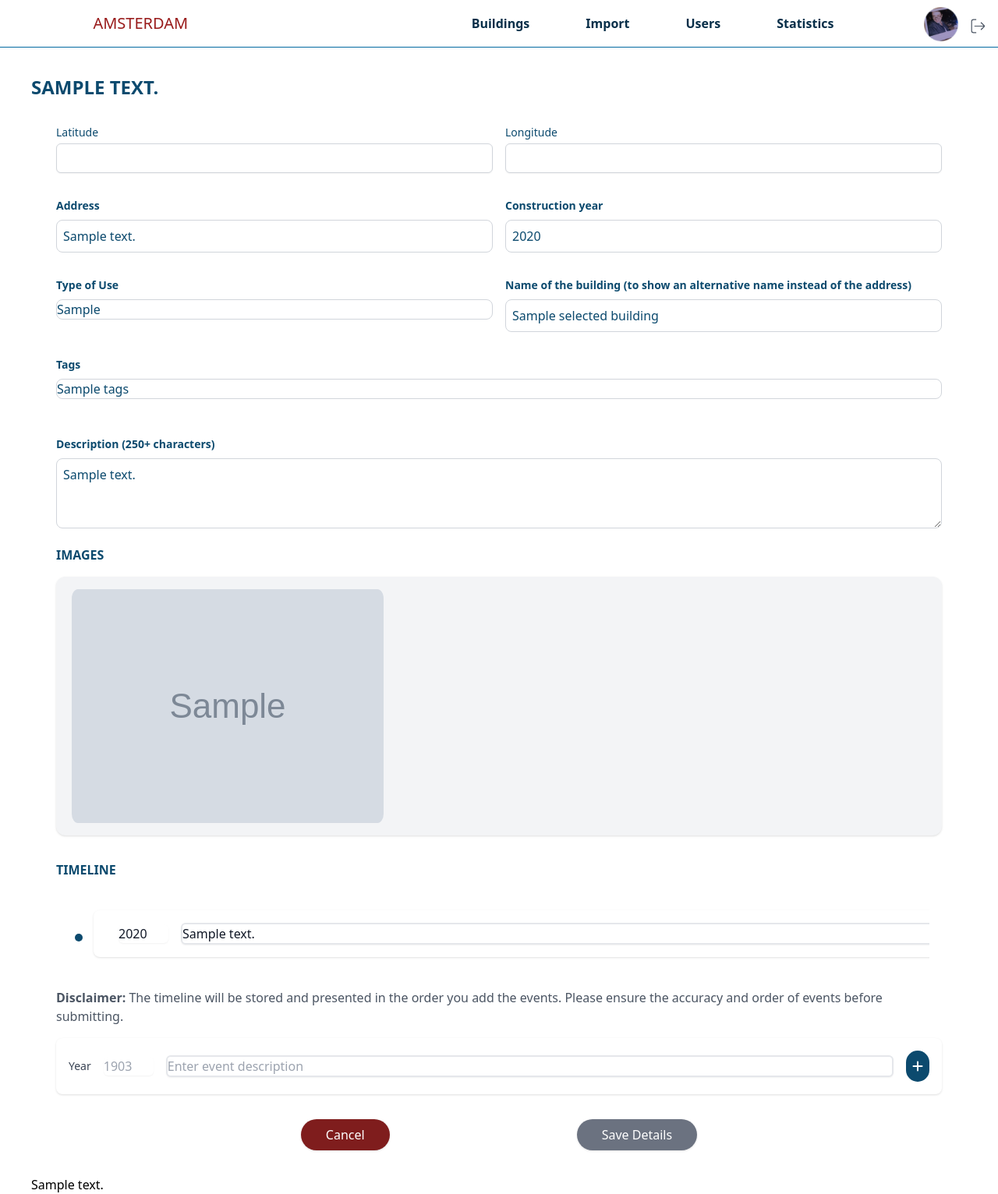
After one commit to Synpex/anno-dashboard, a Django app: template buildings/templates/edit_building.html in a window 1280 px wide. The commit adds this page. Shown: the whole page at 78% size. Run offline with Django 4.2, Linux system fonts and the light colour scheme; the template is opened without the code that fills it: most values are stand-ins (such as "Sample title", 1, 10 or a date in 2020); grey boxes marked "Sample" are stand-in pictures; some libraries are stand-ins or nearby versions.

Commit message:
Add a view for editing buildings along with it's HTML Templates.

```diff
--- /dev/null
+++ b/buildings/templates/edit_building.html
@@ -0,0 +1,356 @@
+{% load static tailwind_tags %} {% load static %}
+<!DOCTYPE html>
+<html lang="en">
+  <head>
+    <title>ANNO Amsterdam</title>
+    <meta charset="UTF-8" />
+    <meta name="viewport" content="width=device-width, initial-scale=1.0" />
+    <meta http-equiv="X-UA-Compatible" content="ie=edge" />
+    <script src="https://api.mapbox.com/mapbox-gl-js/v0.44.2/mapbox-gl.js"></script>
+    <link
+      href="https://api.mapbox.com/mapbox-gl-js/v0.44.2/mapbox-gl.css"
+      rel="stylesheet"
+    />
+    <script src="https://code.jquery.com/jquery-3.6.0.min.js"></script>
+    <link
+      rel="stylesheet"
+      href="https://cdnjs.cloudflare.com/ajax/libs/font-awesome/6.4.0/css/all.min.css"
+    />
+
+    {% tailwind_css %}
+
+    <style>
+      .map-container {
+        width: 50%; /* Full width */
+        height: 50vh; /* Adjust height as needed */
+        margin-bottom: 5%;
+
+        /* Responsive adjustments */
+        @media (max-width: 768px) {
+          height: 40vh; /* Smaller height on smaller screens */
+        }
+      }
+    </style>
+  </head>
+
+  {% block content %} {% include 'navbar.html' %}
+  <section class="px-10 mt-24">
+    <form method="post">
+      <h2 class="text-sky-900 text-2xl font-bold uppercase">
+        {{ selected_building.address }}
+      </h2>
+
+      <div class="p-8 text-sky-900">
+        <div class="flex flex-wrap -mx-2 mb-4">
+          <div class="w-full px-2 mb-4 md:w-1/2 md:mb-0">
+            <label for="latitude" class="block text-sm font-medium text-sky-900"
+              >Latitude</label
+            >
+            <input
+              type="number"
+              step=".00000000000001"
+              id="latitude"
+              name="latitude"
+              value="{{ selected_building.location.coordinates.0 }}"
+              class="mt-1 block w-full pl-2 pr-3 py-2 border border-gray-300 bg-white rounded-md shadow-sm focus:outline-none focus:ring-indigo-500 focus:border-indigo-500 sm:text-sm"
+            />
+          </div>
+          <div class="w-full md:w-1/2 px-2">
+            <label
+              for="longitude"
+              class="block text-sm font-medium text-sky-900"
+              >Longitude</label
+            >
+            <input
+              type="number"
+              step=".0000000000001"
+              id="longitude"
+              name="longitude"
+              value="{{ selected_building.location.coordinates.1 }}"
+              class="mt-1 mb-4 block w-full pl-2 pr-3 py-2 border border-gray-300 bg-white rounded-md shadow-sm focus:outline-none focus:ring-indigo-500 focus:border-indigo-500 sm:text-sm"
+            />
+          </div>
+        </div>
+        <div class="md: grid gap-8">
+          <div>
+            <div class="flex flex-wrap -mx-2 mb-4">
+              <div class="w-full px-2 mb-4 md:w-1/2 md:mb-0">
+                <label class="block text-sm font-semibold mb-2">Address</label>
+                <input
+                  type="text"
+                  name="address"
+                  id="address"
+                  placeholder="Address ..."
+                  class="w-full p-2 border border-gray-300 rounded-lg mb-4 focus:border-sky-900"
+                  value="{{ selected_building.address }}"
+                  required
+                />
+              </div>
+              <div class="w-full md:w-1/2 px-2">
+                <label class="block text-sm font-semibold mb-2"
+                  >Construction year</label
+                >
+                <input
+                  type="text"
+                  value="{{ selected_building.construction_year }}"
+                  name="constructionYear"
+                  class="w-full p-2 border border-gray-300 rounded-lg mb-4"
+                  value="{{ selected_building.constructionYear }}"
+                  required
+                />
+              </div>
+            </div>
+
+            <div class="flex flex-wrap -mx-2 mb-4">
+              <div class="w-full px-2 mb-4 md:w-1/2 md:mb-0">
+                <label for="typeOfUse" class="block text-sm font-semibold mb-2"
+                  >Type of Use</label
+                >
+                <input
+                  id="typeOfUse"
+                  name="typeOfUse"
+                  class="w-full p-1/2 border border-gray-300 rounded-lg mb-4"
+                  value="{{ selected_building.type_of_use }}"
+                  required
+                />
+              </div>
+              <div class="w-full md:w-1/2 px-2">
+                <label class="block text-sm font-semibold mb-2"
+                  >Name of the building (to show an alternative name instead of
+                  the address)</label
+                >
+                <input
+                  type="text"
+                  id="buildingName"
+                  name="buildingName"
+                  class="w-full p-2 border border-gray-300 rounded-lg mb-4"
+                  value="{{ selected_building.alternative_name }}"
+                />
+              </div>
+            </div>
+            <label class="block text-sm font-semibold mb-2">Tags</label>
+            <input
+              id="tags"
+              name="tags"
+              value="{{ selected_building.tags }}"
+              class="w-full p-1/2 border border-gray-300 rounded-lg mb-4"
+            />
+          </div>
+          <div>
+            <label class="block text-sm font-semibold mb-2"
+              >Description (250+ characters)</label
+            >
+            <textarea
+              name="description"
+              id="description"
+              class="w-full p-2 border border-gray-300 rounded-lg mb-4"
+              rows="3"
+              required
+            >
+{{ selected_building.description }}</textarea
+            >
+          </div>
+        </div>
+        <div>
+          <h2 class="text-md font-bold text-sky-900 uppercase">Images</h2>
+          <div
+            class="flex shadow rounded-xl bg-gray-100 overflow-x-auto overflow-y-auto mt-4 p-4"
+          >
+            {% for image in selected_building.image_urls %}
+            <img src="{{ image.url }}" class="px-1 rounded-xl" />
+            {% endfor %}
+          </div>
+
+          <div>
+            <h2 class="text-md font-bold text-sky-900 uppercase mt-8">
+              TIMELINE
+            </h2>
+            <div
+              class="bg-white px-4 flex flex-col my-6 rounded overflow-y-auto"
+            >
+              <div class="relative overflow-auto">
+                <div
+                  class="absolute ml-3 mt-3 top-0 bottom-0 w-0.5 bg-custom-blue rounded-b-3xl rounded-t-3xl"
+                ></div>
+                <div class="space-y-4 ml-8 my-4 w-full">
+                  {% for event in selected_building.timeline %}
+                  <div class="flex items-center mt-3">
+                    <div
+                      id="initialTimeline"
+                      class="bg-white shadow rounded-lg p-4 flex items-center justify-between w-full"
+                    >
+                      <!-- Year Input -->
+                      <div class="flex items-center">
+                        <label
+                          for="year_1"
+                          class="block text-sm font-medium text-gray-700 mr-4"
+                          ><div
+                            class="absolute left-0 w-2.5 h-2.5 bg-sky-900 rounded-full ml-2"
+                          ></div
+                        ></label>
+                        <input
+                          type="text"
+                          id="year_1"
+                          name="year"
+                          class="shadow-sm focus:ring-indigo-500 focus:border-indigo-500 block w-16 text-gray-900 border-gray-300 rounded-md"
+                          value="{{ event.year }}"
+                        />
+                      </div>
+                      <!-- Event Input -->
+                      <div class="flex-1 ml-4">
+                        <input
+                          type="text"
+                          id="event_1"
+                          name="event"
+                          class="shadow-sm focus:ring-indigo-500 focus:border-indigo-500 block w-full text-gray-900 border-2 rounded-md"
+                          value="{{ event.description }}"
+                        />
+                      </div>
+                    </div>
+                  </div>
+                  {% endfor %}
+                </div>
+              </div>
+            </div>
+
+            <!-- Disclaimer -->
+            <div class="mb-4 text-gray-600">
+              <p>
+                <strong>Disclaimer:</strong> The timeline will be stored and
+                presented in the order you add the events. Please ensure the
+                accuracy and order of events before submitting.
+              </p>
+            </div>
+            <!-- Initial Timeline Element with Add Button -->
+            <div
+              id="initialTimeline"
+              class="bg-white shadow rounded-lg p-4 flex items-center justify-between"
+            >
+              <!-- Year Input -->
+              <div class="flex items-center">
+                <label
+                  for="year_1"
+                  class="block text-sm font-medium text-gray-700 mr-4"
+                  >Year</label
+                >
+                <input
+                  type="text"
+                  id="year_1"
+                  name="year"
+                  class="shadow-sm focus:ring-indigo-500 focus:border-indigo-500 block w-16 text-gray-900 border-gray-300 rounded-md"
+                  placeholder="1903"
+                />
+              </div>
+              <!-- Event Input -->
+              <div class="flex-1 ml-4">
+                <input
+                  type="text"
+                  id="event_1"
+                  name="event"
+                  class="shadow-sm focus:ring-indigo-500 focus:border-indigo-500 block w-full text-gray-900 border-2 rounded-md"
+                  placeholder="Enter event description"
+                />
+              </div>
+              <!-- Add Button -->
+              <button
+                id="addTimeline"
+                class="ml-4 bg-sky-900 p-2 rounded-full text-white hover:bg-sky-700 focus:outline-none focus:ring-2 focus:ring-offset-2 focus:ring-blue-500"
+              >
+                <!-- SVG for Plus Icon -->
+                <i class="fas fa-plus"></i>
+              </button>
+            </div>
+
+            <!-- Timeline Template (Hidden) -->
+            <div
+              id="timelineTemplate"
+              class="bg-white shadow rounded-lg p-4 flex items-center justify-between"
+              style="display: none"
+            >
+              <!-- Inputs are the same as the initial element -->
+              <div class="flex items-center">
+                <label class="block text-sm font-medium text-gray-700 mr-4"
+                  >Year</label
+                >
+                <input
+                  type="text"
+                  class="yearInput shadow-sm focus:ring-indigo-500 focus:border-indigo-500 block w-16 text-gray-900 border-gray-300 rounded-md"
+                  placeholder="1903"
+                />
+              </div>
+              <div class="flex-1 ml-4">
+                <input
+                  type="text"
+                  class="eventInput shadow-sm focus:ring-indigo-500 focus:border-indigo-500 block w-full text-gray-900 border-2 rounded-md"
+                  placeholder="Event description"
+                />
+              </div>
+              <!-- Remove Button (For Cloned Elements) -->
+              <button
+                class="deleteButton ml-4 bg-red-900 p-2 rounded-full text-white hover:bg-red-700 focus:outline-none focus:ring-2 focus:ring-offset-2 focus:ring-red-500"
+              >
+                <!-- SVG for Minus Icon -->
+                <i class="fas fa-minus"></i>
+              </button>
+            </div>
+          </div>
+
+          <!-- Timeline Container -->
+          <div id="timelineContainer"></div>
+        </div>
+
+        <div class="flex justify-center mt-8">
+          {% include 'cancel-button.html' %}
+          <button
+            id="saveButton"
+            class="py-2 sm:px-8 px-6 bg-gray-500 rounded-3xl shadow text-white"
+            type="submit"
+            disabled
+          >
+            Save Details
+          </button>
+        </div>
+      </div>
+    </form>
+
+    {{ detail }}
+  </section>
+  {% endblock %}
+  <script>
+    function saveButtonPopUp() {
+      button = document.getElementById("saveButton");
+      button.addEventListener("click", function () {});
+    }
+
+    $(document).ready(function () {
+      let idCounter = 2; // Start from 2 since we already have one timeline entry
+
+      // Function to add a new timeline entry
+      function addTimelineEntry() {
+        // Clone the template and make it visible
+        const clonedElement = $("#timelineTemplate")
+          .clone()
+          .removeAttr("id")
+          .show();
+
+        // Update attributes for the new inputs
+        clonedElement.find(".yearInput").attr("id", "year_" + idCounter);
+        clonedElement.find(".eventInput").attr("id", "event_" + idCounter);
+
+        // Append the cloned element to the container
+        $("#timelineContainer").append(clonedElement);
+        idCounter++; // Increment the ID counter
+      }
+
+      // Event listener for adding new timeline entries
+      $("#addTimeline").click(function () {
+        addTimelineEntry();
+      });
+
+      // Event delegation for removing a timeline entry
+      $("#timelineContainer").on("click", ".deleteButton", function () {
+        $(this).closest(".bg-white").remove();
+      });
+    });
+  </script>
+</html>
--- a/buildings/urls.py
+++ b/buildings/urls.py
@@ -1,5 +1,5 @@
 from django.urls import path
-from .views.html_views import buildings_view, import_detail_view, import_images_view, import_timeline_view, import_position_view, import_review_view, import_audioguides_view, serve_temp_image
+from .views.html_views import buildings_view, import_detail_view, import_images_view, import_timeline_view, import_position_view, import_review_view, import_audioguides_view, serve_temp_image, edit_building_view
 
 urlpatterns = [
 path('temp/<str:image_path>', serve_temp_image, name='serve_temp_image'),
@@ -10,7 +10,5 @@ path('import/timeline', import_timeline_view, name='import'),
 path('import/position', import_position_view, name='import'),
 path('import/review', import_review_view, name='import'),
 path('import/audioguides', import_audioguides_view, name='import'),
-
-
-
+path('edit_building/<str:building_public_id>/', edit_building_view, name='edit_building_view')
 ]
```
Also changed, not shown: buildings/templates/buildings.html (+99 -66 lines), buildings/templates/deletePopUp.html (added, +16 -0 lines), buildings/templates/popUp.html (added, +14 -0 lines), buildings/views/html_views.py (+18 -5 lines).
